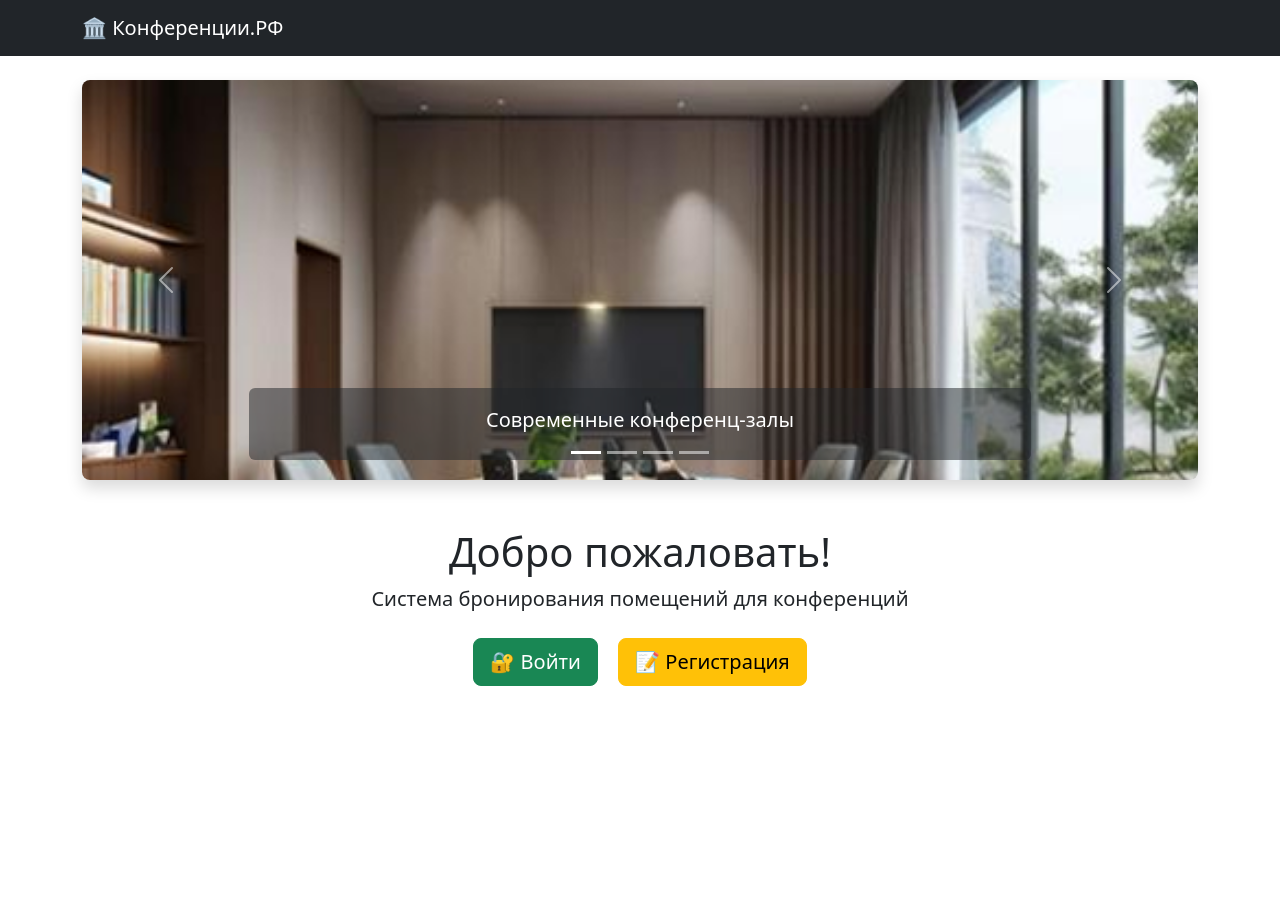
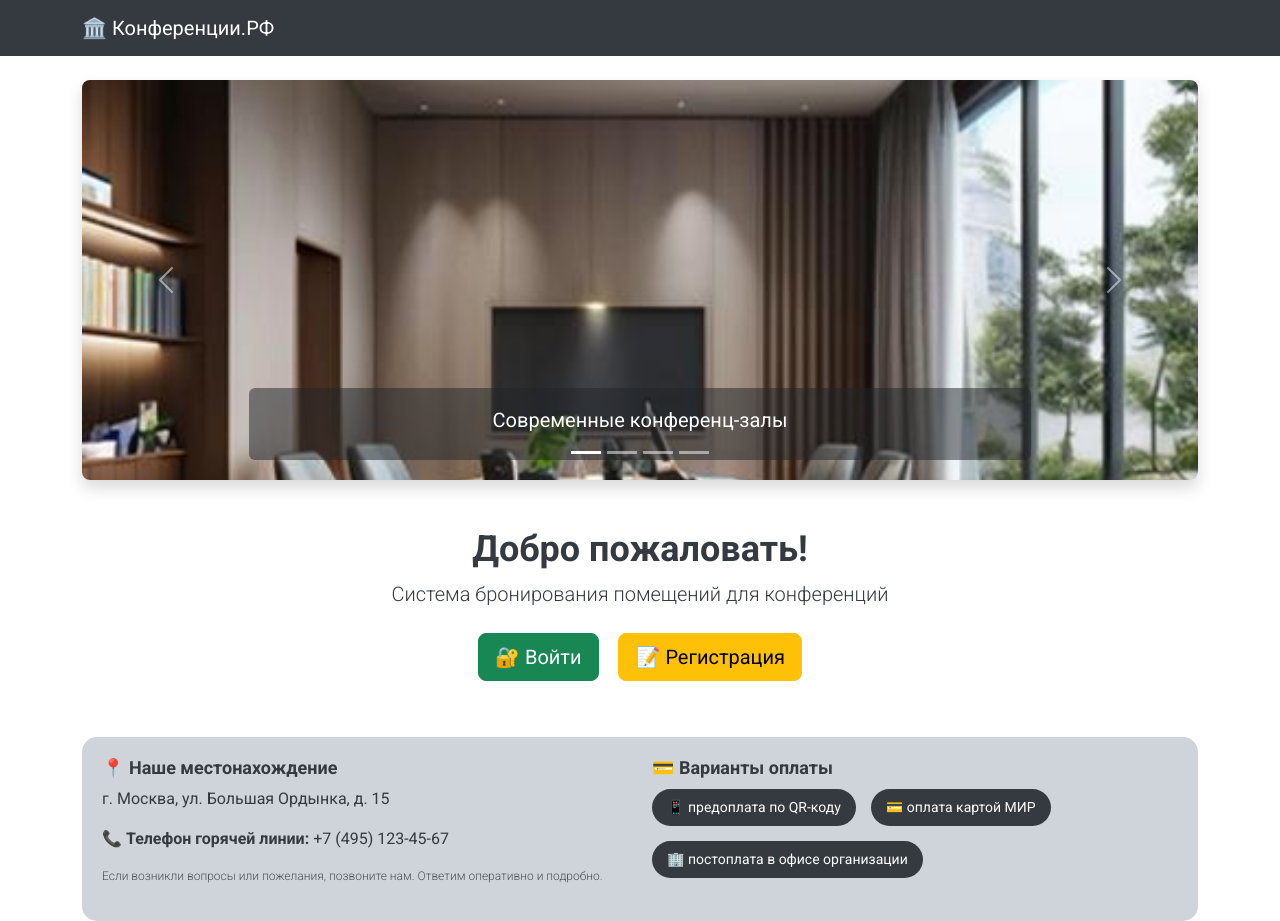
Before and after one commit to Ramis223/Demo, a Django app: template booking/templates/home.html in a window 1280 px wide. Before the commit the page ends 686 px from the top, so only its background shows below. Run offline with Django 5.2, Linux system fonts and the light colour scheme; the template is opened without the code that fills it, so the values that code supplies are empty; some libraries are stand-ins or nearby versions.

```diff
--- a/booking/templates/base.html
+++ b/booking/templates/base.html
@@ -8,39 +8,9 @@
     <title>Конференции.РФ</title>
     {% bootstrap_css %}
     {% bootstrap_javascript %}
-    <style>
-        @media (max-width: 390px) {
-            .container { padding-left: 10px; padding-right: 10px; }
-            h1 { font-size: 1.8rem; }
-        }
-        .carousel-item img { height: 300px; object-fit: cover; }
-        @media (min-width: 768px) {
-            .carousel-item img { height: 400px; }
-        }
-        /* Микроанимации */
-.btn {
-    transition: all 0.2s ease;
-}
-.btn:hover {
-    transform: scale(1.02);
-}
-.card {
-    transition: transform 0.2s ease, box-shadow 0.2s ease;
-}
-.card:hover {
-    transform: translateY(-3px);
-    box-shadow: 0 8px 20px rgba(0,0,0,0.1);
-}
-.carousel-item img {
-    transition: transform 0.5s ease;
-}
-.navbar-brand {
-    transition: opacity 0.2s;
-}
-.navbar-brand:hover {
-    opacity: 0.8;
-}
-    </style>
+    <!-- Шрифт roboto -->
+    <link href="https://fonts.googleapis.com/css2?family=Roboto:wght@300;400;700;900&display=swap" rel="stylesheet">
+
 </head>
 <body>
     <nav class="navbar navbar-expand-lg navbar-dark bg-dark">
@@ -62,4 +32,124 @@
         {% block content %}{% endblock %}
     </div>
 </body>
+<style>
+    * {
+        font-family: 'Roboto', sans-serif;
+    }
+
+    /* Цветовая схема */
+    :root {
+        --gray-dark: #343A40;
+        --gray-light: #CED4DA;
+        --green: #28A745;
+        --white: #FFFFFF;
+    }
+
+    body {
+        background-color: var(--white);
+        color: var(--gray-dark);
+    }
+
+    /* Заголовки */
+    h1 {
+        font-size: 36px;
+        font-weight: 700;
+        color: var(--gray-dark);
+    }
+
+    h2 {
+        font-size: 24px;
+        font-weight: 600;
+        color: var(--gray-dark);
+    }
+
+    h3 {
+        font-size: 18px;
+        font-weight: 600;
+        color: var(--gray-dark);
+    }
+
+    /* Основной текст */
+    p, li, .main-text {
+        font-size: 16px;
+        font-weight: 400;
+    }
+
+    /* Мелкий текст */
+    small, .small-text {
+        font-size: 12px;
+        font-weight: 300;
+    }
+
+    /* Навбар */
+    .navbar-dark.bg-dark {
+        background-color: var(--gray-dark) !important;
+    }
+
+    /* Кнопки */
+    .btn-primary {
+        background-color: var(--green);
+        border-color: var(--green);
+    }
+
+    .btn-primary:hover {
+        background-color: #218838;
+        border-color: #1e7e34;
+    }
+
+    /* Карточки */
+    .card {
+        border-color: var(--gray-light);
+    }
+
+    .card-header {
+        background-color: var(--gray-dark);
+        color: var(--white);
+    }
+
+
+    /* Микроанимации */
+    .btn, .card, .nav-link {
+        transition: all 0.2s ease;
+    }
+
+    .btn:hover {
+        transform: scale(1.02);
+    }
+
+    .card:hover {
+        transform: translateY(-3px);
+        box-shadow: 0 8px 20px rgba(0,0,0,0.1);
+    }
+
+    /* Секция контакты */
+    .contacts-section {
+        background-color: var(--gray-light);
+        border-radius: 15px;
+        padding: 20px;
+        margin-top: 40px;
+    }
+
+    .payment-icons {
+        display: flex;
+        gap: 15px;
+        flex-wrap: wrap;
+        margin-top: 10px;
+    }
+
+    .payment-badge {
+        background-color: var(--gray-dark);
+        color: var(--white);
+        padding: 8px 15px;
+        border-radius: 20px;
+        font-size: 14px;
+    }
+
+    @media (max-width: 390px) {
+        .container { padding-left: 10px; padding-right: 10px; }
+        h1 { font-size: 28px; }
+        h2 { font-size: 20px; }
+        .contacts-section { padding: 15px; }
+    }
+</style>
 </html>
--- a/booking/templates/home.html
+++ b/booking/templates/home.html
@@ -2,34 +2,35 @@
 {% load static %}
 
 {% block content %}
+<!-- Слайдер -->
 <div id="slider" class="carousel slide mb-5" data-bs-ride="carousel" data-bs-interval="3000">
     <div class="carousel-indicators">
-        <button type="button" data-bs-target="#slider1" data-bs-slide-to="0" class="active"></button>
-        <button type="button" data-bs-target="#slider2" data-bs-slide-to="1"></button>
-        <button type="button" data-bs-target="#slider3" data-bs-slide-to="2"></button>
-        <button type="button" data-bs-target="#slider4" data-bs-slide-to="3"></button>
+        <button type="button" data-bs-target="#slider" data-bs-slide-to="0" class="active"></button>
+        <button type="button" data-bs-target="#slider" data-bs-slide-to="1"></button>
+        <button type="button" data-bs-target="#slider" data-bs-slide-to="2"></button>
+        <button type="button" data-bs-target="#slider" data-bs-slide-to="3"></button>
     </div>
     <div class="carousel-inner rounded-3 shadow">
         <div class="carousel-item active">
-            <img src="{% static 'booking/images/slider1.png' %}" class="d-block w-100" alt="Конференц-зал">
+            <img src="{% static 'booking/images/slider1.png' %}" class="d-block w-100" style="height: 400px; object-fit: cover;" alt="Конференц-зал">
             <div class="carousel-caption bg-dark bg-opacity-50 rounded">
                 <h5>Современные конференц-залы</h5>
             </div>
         </div>
         <div class="carousel-item">
-            <img src="{% static 'booking/images/slider2.png' %}" class="d-block w-100" alt="Коворкинг">
+            <img src="{% static 'booking/images/slider2.png' %}" class="d-block w-100" style="height: 400px; object-fit: cover;" alt="Коворкинг">
             <div class="carousel-caption bg-dark bg-opacity-50 rounded">
                 <h5>Комфортные коворкинги</h5>
             </div>
         </div>
         <div class="carousel-item">
-            <img src="{% static 'booking/images/slider3.png' %}" class="d-block w-100" alt="Кинозал">
+            <img src="{% static 'booking/images/slider3.png' %}" class="d-block w-100" style="height: 400px; object-fit: cover;" alt="Кинозал">
             <div class="carousel-caption bg-dark bg-opacity-50 rounded">
                 <h5>Оснащенные кинозалы</h5>
             </div>
         </div>
         <div class="carousel-item">
-            <img src="{% static 'booking/images/slider4.png' %}" class="d-block w-100" alt="Бизнес зал">
+            <img src="{% static 'booking/images/slider4.png' %}" class="d-block w-100" style="height: 400px; object-fit: cover;" alt="Бизнес зал">
             <div class="carousel-caption bg-dark bg-opacity-50 rounded">
                 <h5>Бизнес-класс</h5>
             </div>
@@ -54,4 +55,24 @@
         <a href="{% url 'register' %}" class="btn btn-warning btn-lg m-2">📝 Регистрация</a>
     {% endif %}
 </div>
+
+<!-- Секция контактов и оплаты -->
+<div class="contacts-section mt-5">
+    <div class="row">
+        <div class="col-md-6">
+            <h3>📍 Наше местонахождение</h3>
+            <p>г. Москва, ул. Большая Ордынка, д. 15</p>
+            <p>📞 <strong>Телефон горячей линии:</strong> +7 (495) 123-45-67</p>
+            <p class="text-muted small-text">Если возникли вопросы или пожелания, позвоните нам. Ответим оперативно и подробно.</p>
+        </div>
+        <div class="col-md-6">
+            <h3>💳 Варианты оплаты</h3>
+            <div class="payment-icons">
+                <span class="payment-badge">📱 предоплата по QR-коду</span>
+                <span class="payment-badge">💳 оплата картой МИР</span>
+                <span class="payment-badge">🏢 постоплата в офисе организации</span>
+            </div>
+        </div>
+    </div>
+</div>
 {% endblock %}
```
Also changed, not shown: booking/templates/admin_panel.html (+28 -0 lines), booking/views.py (+20 -0 lines), db.sqlite3, 1 other file.
